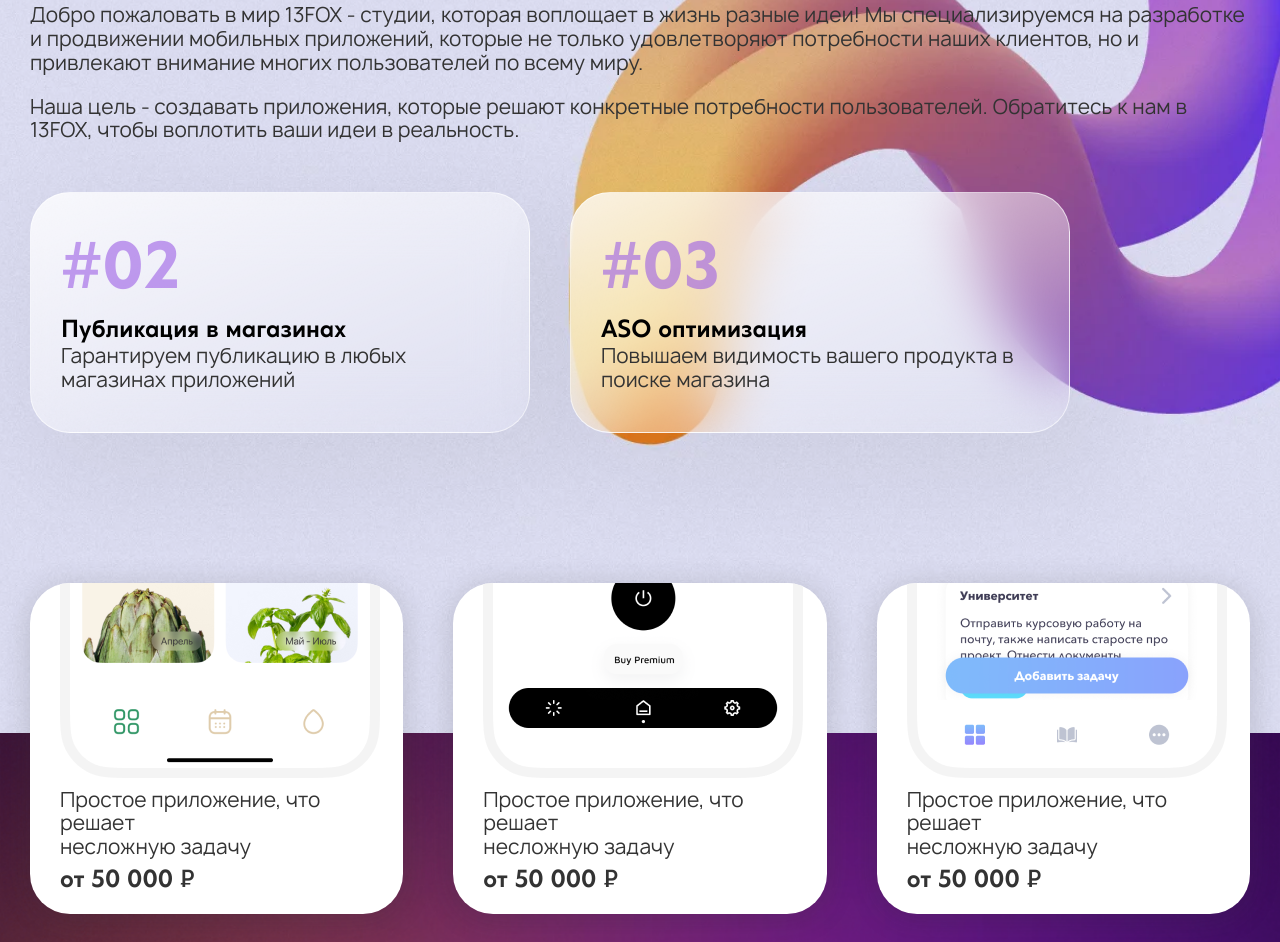
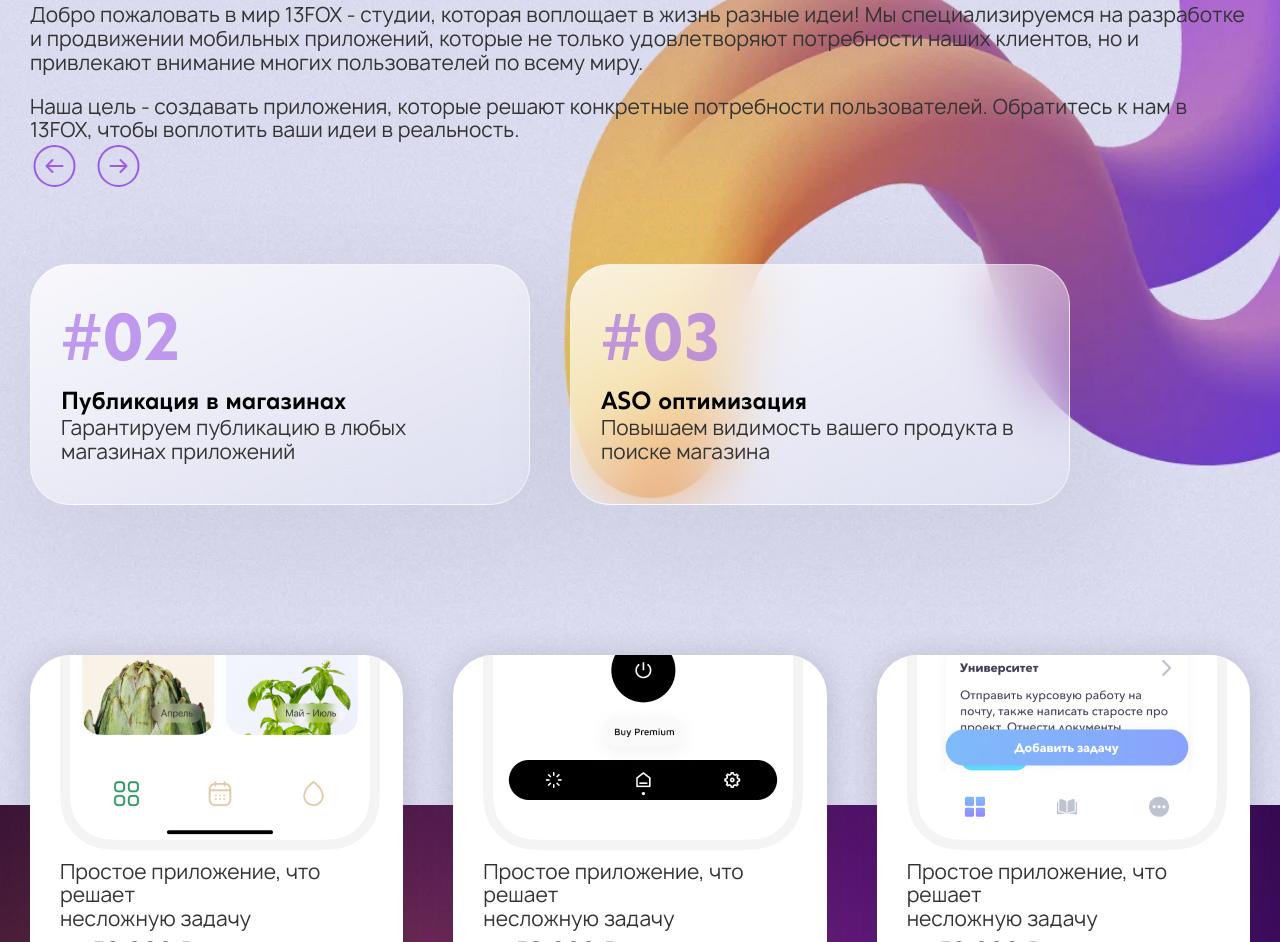
Before and after one commit to Oleqq/13fox, a plain HTML site: page index.html in a window 1280 px wide. Shown: the part 1194-2136 px from the top of the page. Drawn offline with nearby package versions, Linux system fonts and the light colour scheme.

Commit message:
Update index.html

```diff
--- a/index.html
+++ b/index.html
@@ -75,6 +75,20 @@
                                 Добро пожаловать в мир 13FOX - студии, которая воплощает в жизнь разные идеи! Мы специализируемся на разработке и продвижении мобильных приложений, которые не только удовлетворяют потребности наших клиентов, но и привлекают внимание многих пользователей по всему миру.<br>
                                 <div>Наша цель - создавать приложения, которые решают конкретные потребности пользователей. Обратитесь к нам в 13FOX, чтобы воплотить ваши идеи в реальность.</div>
                             </div>
+				<div class="achievments-swiper__buttons">
+                                        <div class="slidePrev-btn">
+                                            <svg xmlns="http://www.w3.org/2000/svg" width="49" height="48" viewBox="0 0 49 48" fill="none">
+                                                <circle cx="24.5" cy="24" r="20" stroke="#9B5DE5" stroke-width="2"/>
+                                                <path d="M32.5 24H16.5M16.5 24L22.5 18M16.5 24L22.5 30" stroke="#9B5DE5" stroke-width="2" stroke-linecap="round" stroke-linejoin="round"/>
+                                            </svg>
+                                        </div>
+                                        <div class="slideNext-btn">
+                                            <svg xmlns="http://www.w3.org/2000/svg" width="49" height="48" viewBox="0 0 49 48" fill="none">
+						  <circle cx="24.5" cy="24" r="20" stroke="#9B5DE5" stroke-width="2"/>
+						  <path d="M16.5 24C25.8726 24 23.1274 24 32.5 24M32.5 24L26.5 18M32.5 24L26.5 30" stroke="#9B5DE5" stroke-width="2" stroke-linecap="round" stroke-linejoin="round"/>
+					    </svg>
+                                        </div>
+                                    </div>
                         </div>
                         <div class="opportunities__slider">
                             <div class="swiper-container">
```
